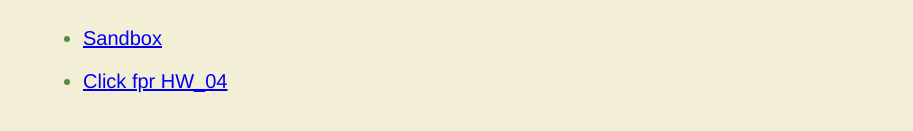
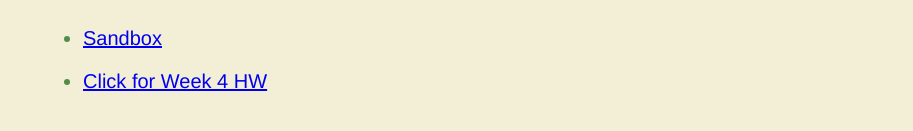
Before and after one commit to BerkhanEminsoy/be2263.github.io-index.html, a plain HTML site: page index.html in a window 1280 px wide. Shown: the part 533-664 px from the top of the page, without its empty margins (0-913 px from the left). Drawn offline with Linux system fonts and the light colour scheme.

Commit message:
reupload week hw

```diff
--- a/index.html
+++ b/index.html
@@ -43,7 +43,7 @@
           <li>Public Data<br><img src="./img/2.png" style="width:100px;height:100px;"></li>
           <li>Final Project<br><img src="./img/3.png" style="width:100px;height:100px;"></li>
           <li><a href="sandbox.html/">Sandbox</a></li>
-          <li><a href="ClassMaterial/HW_04/25_inclass.html/">Click fpr HW_04</a></li>
+          <li><a href="ClassMaterial/Week04_HW/25_inclass.html/">Click for Week 4 HW</a></li>
         </ul>
       </div>
     </body>
```
Also changed, not shown: ClassMaterial/Week04_HW/25_inclass.html (renamed from ClassMaterial/HW_04/25_inclass.html), ClassMaterial/Week04_HW/d3.js (renamed from ClassMaterial/HW_04/d3.js), ClassMaterial/Week04_HW/data.csv (renamed from ClassMaterial/HW_04/data.csv).
